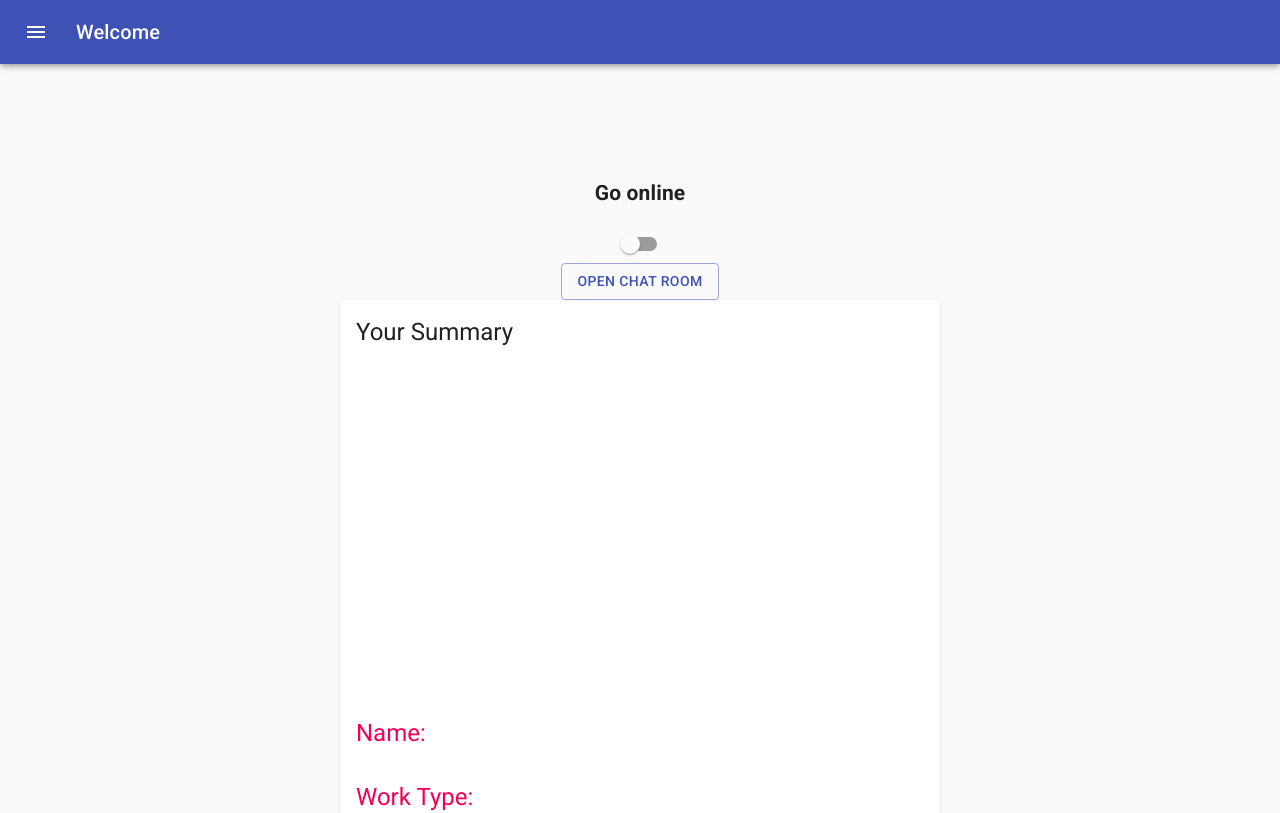
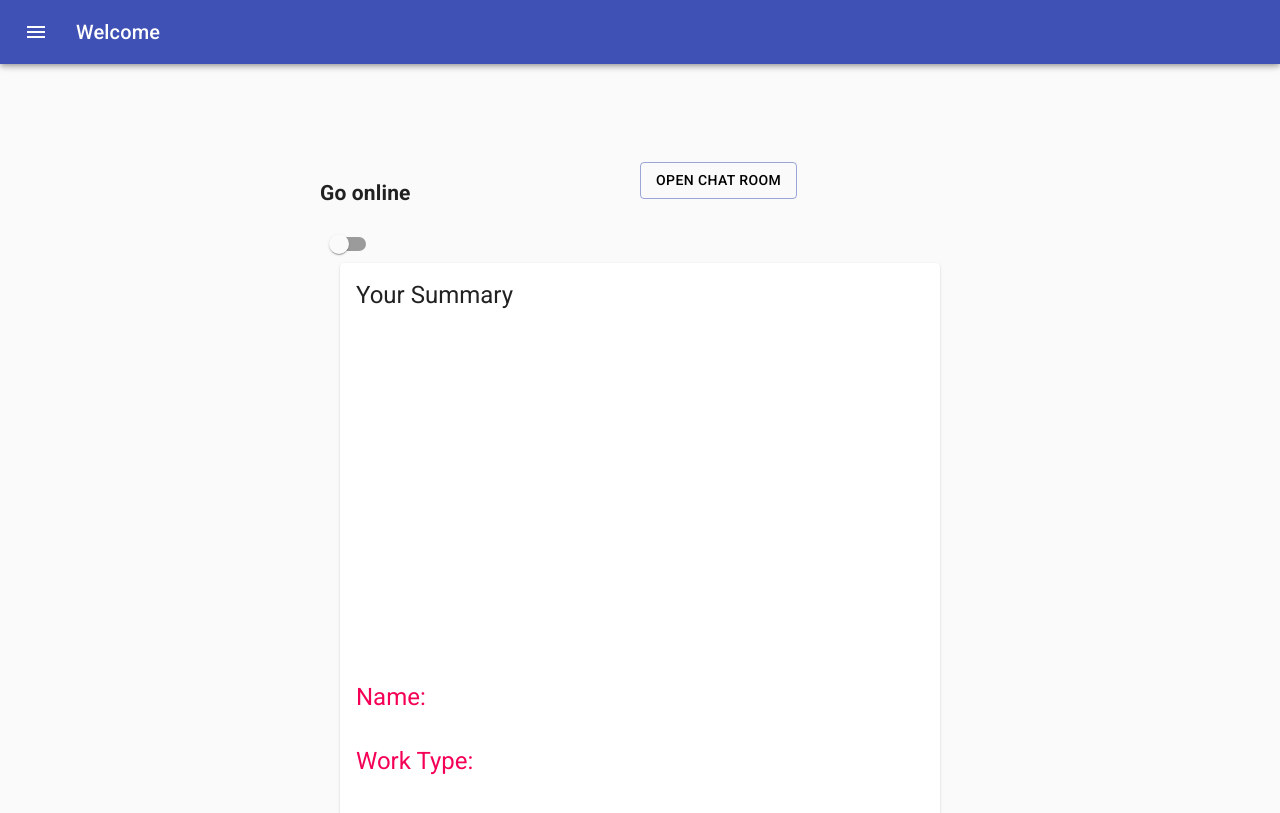
Before and after one commit to marasinipradeep/Go-Employee, a React (Create React App) app in the folder client/: page /login/employee/dashboard in a window 1280 px wide. Shown: the top 813 px of the page. Built offline with nearby package versions, Linux system fonts and the light colour scheme; no server answers.

Commit message:
Chat box and css blinking completed

```diff
--- a/client/src/ChatComponents/InfoBar/InfoBar.js
+++ b/client/src/ChatComponents/InfoBar/InfoBar.js
@@ -1,8 +1,8 @@
 import React from 'react'
 import './InfoBar.css'
 import onlineIcon from '../../Images/icons/onlineIcon.png'
-import closeIcon from '../../Images/icons/closeIcon.png'
 import Button from '@material-ui/core/Button';
+import CloseRoundedIcon from '@material-ui/icons/CloseRounded';
 
 export default function InfoBar({ room,setOpen }) {
     return (
@@ -13,7 +13,7 @@ export default function InfoBar({ room,setOpen }) {
             </div>
             <div className="rightInnerContainer">
                 {/* <a href="/"><img src={closeIcon} alt="close image"></img></a> */}
-                <Button onClick={() => setOpen(false)}>X</Button>
+                <Button onClick={() => setOpen(false)}><CloseRoundedIcon/></Button>
             </div>
         </div>
     )
--- a/client/src/ChatComponents/PopUpEmployee/EmployeePopUpButton.js
+++ b/client/src/ChatComponents/PopUpEmployee/EmployeePopUpButton.js
@@ -1,10 +1,15 @@
 import React, { useState } from 'react';
-import { Link } from 'react-router-dom';
 import Button from '@material-ui/core/Button';
 
+
+//import from PureComponent
 import Models from "../../PureComponents/PopUpDialogue/PopUpDialogue"
 
+//import from ChatComponent
 import Chat from "../Chat/Chat"
+
+//import from FindEmployeeComponent
+import  "../../FindEmployeeComponents/PopUpUser/UserPopUp.css"
 
 export default function DraggableDialog() {
   const [open, setOpen] = React.useState(false);
@@ -12,21 +17,15 @@ export default function DraggableDialog() {
   const [name, setName] = useState('pradeep');
   const [room, setRoom] = useState('findEmployee');
 
-
-
-
   return (
     <div>
-
       <Button variant="outlined" color="primary" onClick={()=>setOpen(true)}>
-        Open Chat room
+      <span className="blinking">Open Chat room</span>
       </Button>
 
       <Models open={open} setOpen={setOpen}>
         <Chat name={name} room={room} setName={name} setRoom={room}/>
       </Models>
-
-
     </div>
   );
 }
--- /dev/null
+++ b/client/src/FindEmployeeComponents/PopUpUser/UserPopUp.css
@@ -0,0 +1,10 @@
+.blinking{
+    animation:blinkingText 1.2s infinite;
+}
+@keyframes blinkingText{
+    0%{     color: #000;    }
+    49%{    color: #000; }
+    60%{    color: transparent; }
+    99%{    color:transparent;  }
+    100%{   color: #000;    }
+}
--- a/client/src/FindEmployeeComponents/PopUpUser/UserPopUpButton.js
+++ b/client/src/FindEmployeeComponents/PopUpUser/UserPopUpButton.js
@@ -1,9 +1,10 @@
 import React, { useState } from 'react';
-import { Link } from 'react-router-dom';
 import Button from '@material-ui/core/Button';
 
 //import from PureComponent
 import PopUpDialogue from "../../PureComponents/PopUpDialogue/PopUpDialogue"
+
+import  "./UserPopUp.css"
 
 //import from chatComponent
 import Chat from "../../ChatComponents/Chat/Chat"
@@ -11,14 +12,14 @@ import Chat from "../../ChatComponents/Chat/Chat"
 export default function DraggableDialog() {
   const [open, setOpen] = React.useState(false);
 
-  const [name, setName] = useState('pradeep');
+  const [name, setName] = useState('Guest');
   const [room, setRoom] = useState('findEmployee');
 
   return (
     <div>
 
       <Button variant="outlined" color="primary" onClick={()=>setOpen(true)}>
-        Open Chat room
+       <span className="blinking">Open Chat room</span>
       </Button>
 
       <PopUpDialogue open={open} setOpen={setOpen} name={name}>
--- a/client/src/Pages/ConnectedEmployeePage/SingleEmployee.css
+++ b/client/src/Pages/ConnectedEmployeePage/SingleEmployee.css
@@ -15,15 +15,21 @@
     width: 100%;
     display: block;
   }
+  .chatRoomButton{
+    margin-top: 50px;
+  }
   .single-employee-info {
     width: 80vw;
     display: grid;
     grid-template-columns: 1fr;
     margin: 2rem auto;
+    font-size: 24px;
   }
   .desc,
   .info {
     margin: 1rem 0;
+    font-size: 24px;
+    font-weight: bold;
   }
   .desc h3 {
     text-transform: capitalize;
@@ -40,10 +46,14 @@
 
   .info h6 {
     font-weight: 300;
+    font-size: 20px;
+    font-weight: bold;
   }
   .employee-extras {
     width: 80vw;
     margin: 0 auto 3rem auto;
+    font-size: 18px;
+    font-weight: bold;
   }
   .employee-extras h6 {
     text-transform: capitalize;
@@ -55,6 +65,7 @@
     grid-template-columns: repeat(auto-fit, minmax(330px, 1fr));
     grid-column-gap: 2rem;
     grid-row-gap: 1rem;
+
   }
   @media screen and (min-width: 992px) {
     .single-employee-images,
--- a/client/src/Pages/ConnectedEmployeePage/SingleEmployee.js
+++ b/client/src/Pages/ConnectedEmployeePage/SingleEmployee.js
@@ -15,10 +15,11 @@ import API from "../../Utils/API"
 import { CONNECTED_EMPLOYEE } from "../../Utils/Actions";
 
 //import from chatComponents
-import PopUpButton from "../../FindEmployeeComponents/PopUpUser/UserPopUpButton"
+import UserPopUpButton from "../../FindEmployeeComponents/PopUpUser/UserPopUpButton"
 
 //import from SingleEmployee css
 import "./SingleEmployee.css";
+import { Grid } from '@material-ui/core';
 
 
 function SingleEmployee(props) {
@@ -48,8 +49,9 @@ function SingleEmployee(props) {
                          </Link>
                                 </Banner>
                             </StyledHero>
-
-                           <PopUpButton/>
+                            <Grid container alignItems="center" direction="column" className="chatRoomButton" >
+                           <UserPopUpButton/>
+                           </Grid>
                             <section className="single-employee">
                                 {/* <div className="single-employee-images">
                                     <img src="" alt="" />
--- a/client/src/Pages/EmployeeDashboardPage/EmployeeDashboard.js
+++ b/client/src/Pages/EmployeeDashboardPage/EmployeeDashboard.js
@@ -76,12 +76,18 @@ const EmployeeDashboard = () => {
 
     return (
         <div className={classes.root}>
+            <Adminheader />
             <Grid container alignItems="center" direction="column" >
-                <Adminheader />
-                <h3>Go online</h3>
-                <Switch checked={checked} onChange={handleToggle} />
+                <Grid container sm={6} direction="row">
+                    <Grid sm={6}>
+                        <h3>Go online</h3>
+                        <Switch checked={checked} onChange={handleToggle} />
+                    </Grid>
+                    <Grid sm={6}>
+                        <EmployeePopUpButton />
+                    </Grid>
+                </Grid>
 
-           <EmployeePopUpButton/>
                 <Cards />
             </Grid>
         </div>
```
Also changed, not shown: client/src/PureComponents/PopUpDialogue/PopUpDialogue.js (+3 -4 lines), 1 other file (tests, documents, lock files or other folders).
